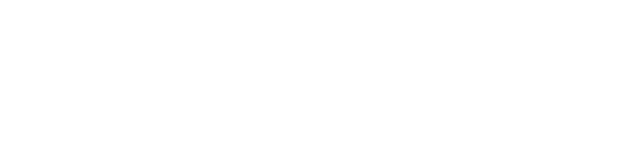
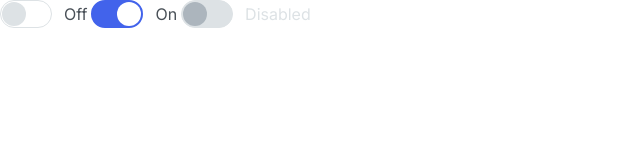
Before and after one commit to js-tasks-ru/htmlcss-20240216_kseniya4, a website: page 07-lection5/03-toggler/index.html in a window 1280 px wide. Shown: the whole page, without its empty margins (0-640 px from the left). Drawn offline with Linux system fonts and the light colour scheme.

Commit message:
added solution for toggler Lection 5

```diff
--- a/07-lection5/03-toggler/index.html
+++ b/07-lection5/03-toggler/index.html
@@ -2,10 +2,37 @@
 <!-- Страница с кнопкой переключения -->
 <html lang="ru">
     <head>
+        <title>Toggler</title>
         <link rel="stylesheet" href="../../assets/css/main.css">
         <link rel="stylesheet" href="./toggler.css">
     </head>
     <body>
-
+        <label class="toggler">
+            <input type="checkbox" class="toggler__input" />
+            <div class="toggler__state">
+                <div class="toggler__control">
+                    <div class="toggler__icon"></div>
+                </div>
+                <div class="toggler__label">Off</div>
+            </div>
+        </label>
+        <label class="toggler">
+            <input type="checkbox" class="toggler__input" checked />
+            <div class="toggler__state">
+                <div class="toggler__control">
+                    <div class="toggler__icon"></div>
+                </div>
+                <div class="toggler__label">On</div>
+            </div>
+        </label>
+        <label class="toggler">
+            <input type="checkbox" class="toggler__input" disabled />
+            <div class="toggler__state">
+                <div class="toggler__control">
+                    <div class="toggler__icon"></div>
+                </div>
+                <div class="toggler__label">Disabled</div>
+            </div>
+        </label>
     </body>
 </html>
--- a/07-lection5/03-toggler/toggler.css
+++ b/07-lection5/03-toggler/toggler.css
@@ -0,0 +1,65 @@
+.toggler {
+    display: inline-flex;
+    position: relative;
+}
+.toggler__state {
+    display: flex;
+    gap: 12px;
+    align-items: center;
+    cursor: pointer;
+}
+.toggler__control {
+    width: 52px;
+    height: 28px;
+    border-radius: 16px;
+    border: 1px solid var(--grey-2);
+    display: flex;
+    align-items: center;
+    justify-content: flex-start;
+    box-sizing: border-box;
+    padding-left: 1px;
+}
+.toggler__icon {
+    background-color: var(--grey-2);
+    height: 24px;
+    width: 24px;
+    border-radius: 16px;
+}
+.toggler__label {
+    font-family: 'Inter', sans-serif;
+    font-style: normal;
+    font-weight: 400;
+    font-size: 16px;
+    line-height: 24px;
+    color: var(--grey-4);
+    user-select: none;
+}
+.toggler__input {
+    position: absolute;
+    left: -100vw;
+    opacity: 0;
+}
+.toggler__input:checked ~ .toggler__state .toggler__control {
+    border: 2px solid var(--blue);
+    background-color: var(--blue);
+    justify-content: flex-end;
+}
+.toggler__input:checked ~ .toggler__state .toggler__control .toggler__icon {
+    background-color: var(--white);
+}
+.toggler__input:focus ~ .toggler__state .toggler__label {
+    text-decoration: underline;
+}
+.toggler__input:disabled ~ .toggler__state {
+    cursor: unset;
+}
+.toggler__input:disabled ~ .toggler__state .toggler__control {
+    border-color: var(--grey-2);
+    background-color: var(--grey-2);
+}
+.toggler__input:disabled ~ .toggler__state .toggler__control .toggler__icon {
+    background-color: var(--grey-3);
+}
+.toggler__input:disabled ~ .toggler__state .toggler__label {
+    color: var(--grey-2);
+}
```
